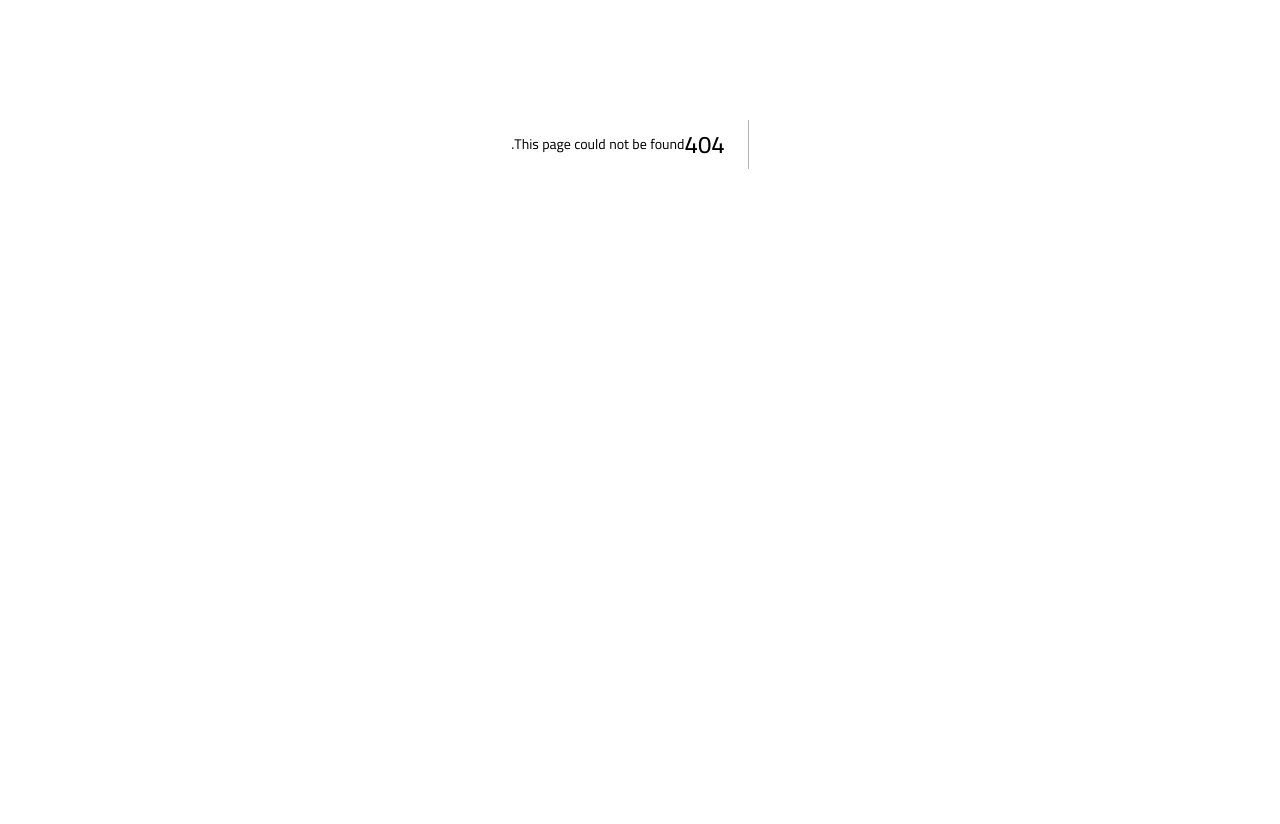
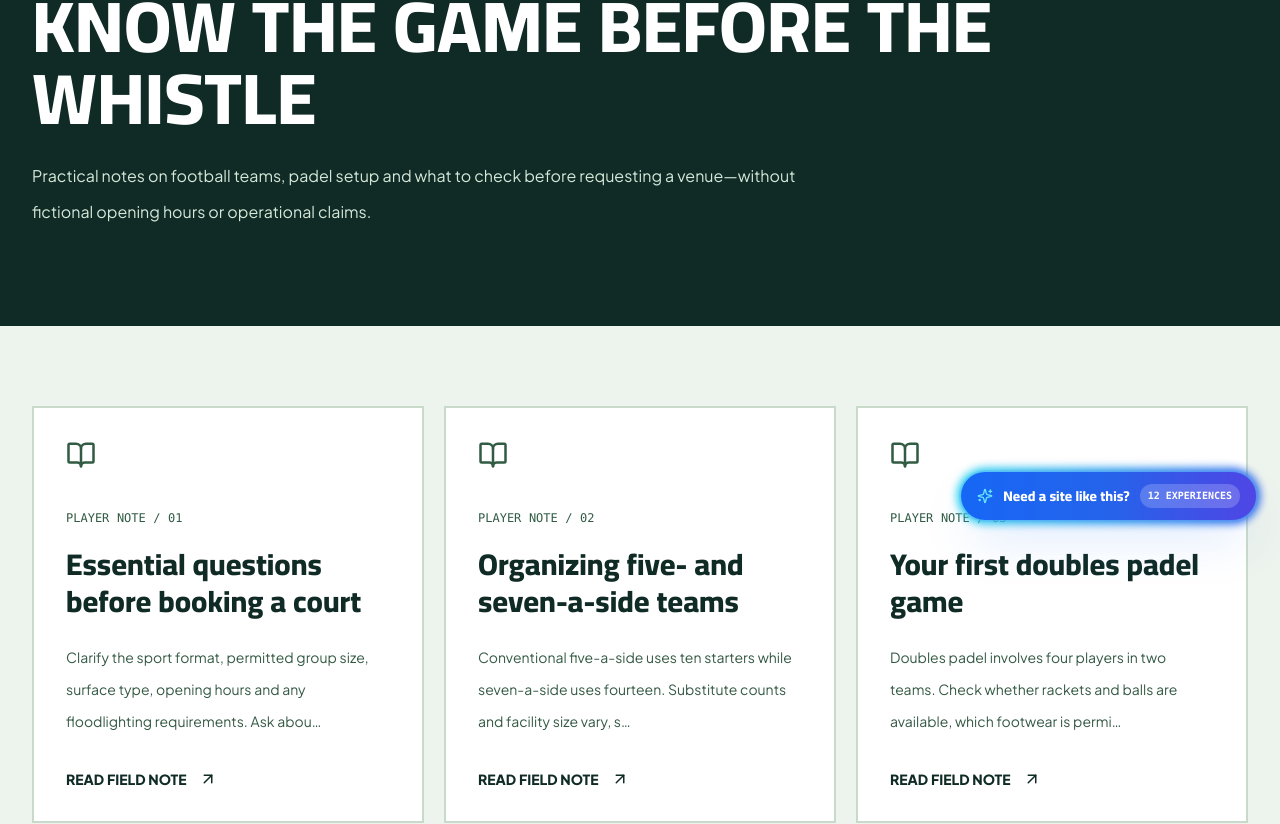
Before and after one commit to mykholy/mavvix_demos, a Next.js app: page /en/preview/sports-venues/journal in a window 1280 px wide. Before the commit this address had no page. Shown: the part 256-1080 px from the top of the page. Before the commit the page ends 800 px from the top, so only its background shows below. Built offline with nearby package versions, Linux system fonts and the light colour scheme; a web font is replaced by a local one.

Commit message:
feat(arena): original football/padel educational content journal/page.tsx

```diff
--- /dev/null
+++ b/src/app/[locale]/preview/sports-venues/journal/page.tsx
@@ -0,0 +1,19 @@
+import Link from 'next/link';
+import type { Locale } from '@/lib/i18n/config';
+import { ARENA,arenaPath,arenaText } from '@/lib/verticals/sports-venues/data';
+import { BookOpen,ArrowUpRight,Trophy } from 'lucide-react';
+export default function ArenaJournal({params:{locale}}:{params:{locale:Locale}}){
+ const ar=locale==='ar';
+ return <div><section className="bg-[#102B26] text-white py-16 sm:py-24"><div className="max-w-7xl mx-auto px-5 sm:px-8">
+  <p className="text-xs tracking-widest text-[#F0B044] font-black">ARENA / FIELD JOURNAL</p><h1 className="arena-display font-black text-4xl sm:text-7xl mt-5">{ar?'قبل اللعب، جهز فريقك صح':'KNOW THE GAME BEFORE THE WHISTLE'}</h1>
+  <p className="text-[#D5E7D8] text-base leading-9 mt-6 max-w-3xl">{ar?'مقالات عملية عن تنسيق الفرق والبادل واختيار المكان، بدون اختلاق قوانين حجز خاصة بمنشأة غير موجودة.':'Practical notes on football teams, padel setup and what to check before requesting a venue—without fictional opening hours or operational claims.'}</p>
+ </div></section>
+ <section className="max-w-7xl mx-auto px-5 sm:px-8 py-20 grid lg:grid-cols-3 gap-5">{ARENA.articles.map((a,i)=><Link key={a.slug} href={arenaPath(locale,'journal/'+a.slug)} className="bg-white border-2 border-[#CADACA] p-8 min-h-[380px] flex flex-col hover:bg-[#E8F2E7]">
+  <BookOpen size={30} className="text-[#315B43]"/><span className="text-xs font-mono text-[#315B43] mt-10">PLAYER NOTE / {String(i+1).padStart(2,'0')}</span>
+  <h2 className="arena-display font-black text-3xl mt-5 leading-tight">{arenaText(a.title,locale)}</h2>
+  <p className="text-[#345943] text-sm leading-8 mt-5">{arenaText(a.summary,locale)}</p>
+  <span className="mt-auto pt-8 inline-flex gap-3 items-center text-sm font-black">{ar?'اقرأ الموضوع':'READ FIELD NOTE'}<ArrowUpRight size={18}/></span>
+ </Link>)}</section>
+ <section className="max-w-7xl mx-auto px-5 sm:px-8 pb-20"><div className="p-8 sm:p-12 bg-[#F0B044]"><Trophy size={30}/><h2 className="arena-display text-3xl sm:text-4xl font-black mt-6">{ar?'رتب كل التفاصيل قبل وقت المباراة':'PREPARE A COHERENT REQUEST'}</h2><p className="mt-4 text-sm leading-8">{ar?'استخدم نموذج تجريبي يوضح اللعبة والعدد والمدة والوقت؛ يظل الحجز بانتظار تأكيد مشغل حقيقي.':'Choose the sport, number of players and preferred hour in the illustration. Only an actual operating venue can confirm availability.'}</p><Link href={arenaPath(locale,'book')} className="inline-flex mt-7 bg-[#102B26] text-white px-7 py-4 font-bold text-sm">{ar?'افتح نموذج الملعب':'TRY COURT REQUEST'}</Link></div></section>
+ </div>;
+}
```
